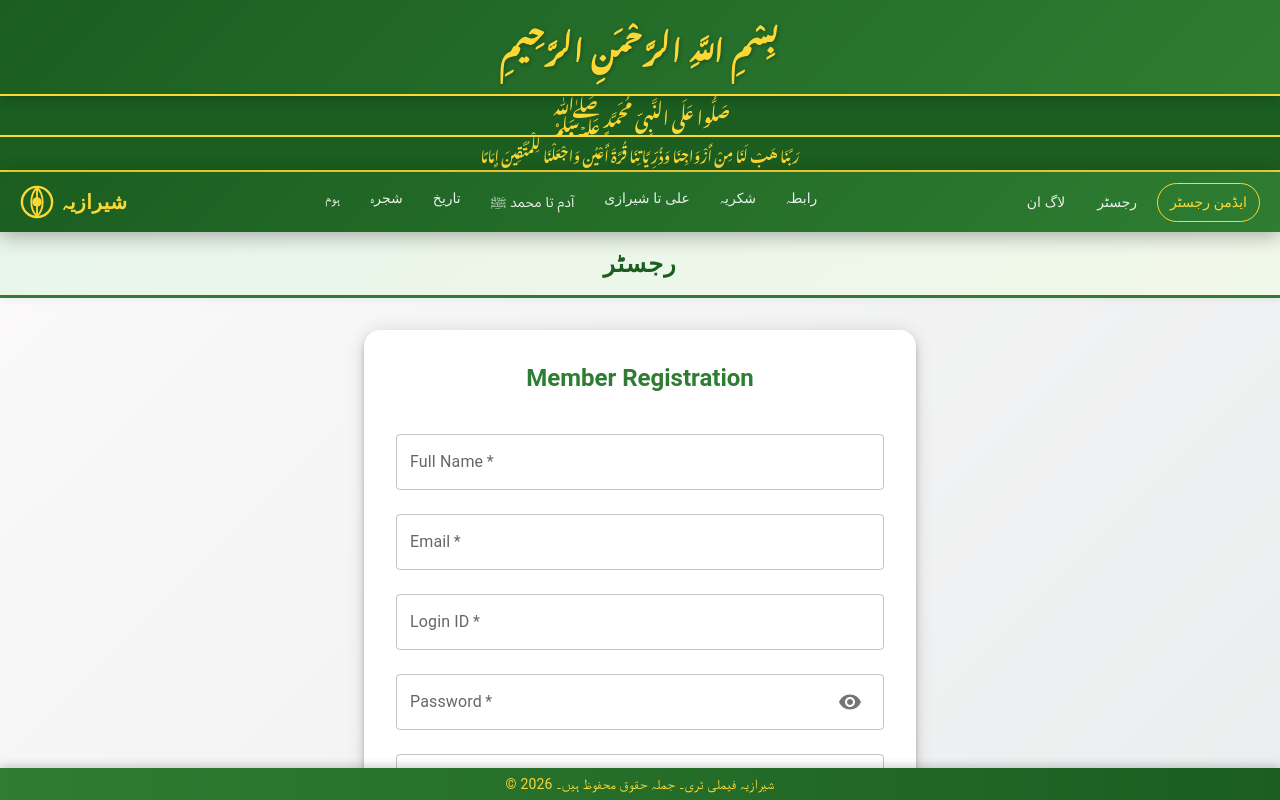
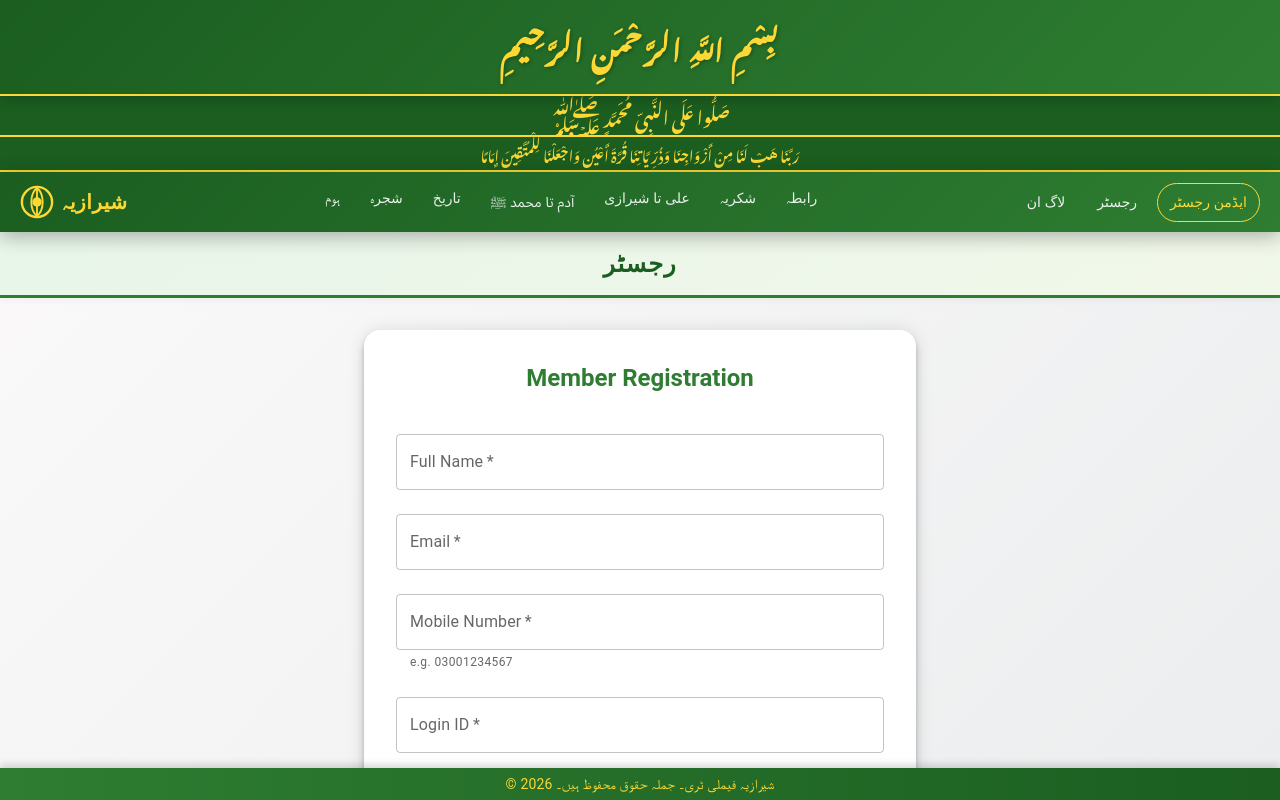
Before and after one commit to syedabdulnabi1983/Shujra-Sherazia, a React (Create React App) app in the folder frontend/: page /register in a window 1280 px wide. Built offline with nearby package versions, Linux system fonts and the light colour scheme; a web font is replaced by a local one.

Commit message:
Update Register.js

```diff
--- a/frontend/src/components/Register.js
+++ b/frontend/src/components/Register.js
@@ -6,7 +6,7 @@ import { Link } from 'react-router-dom';
 
 const Register = () => {
   const [form, setForm] = useState({
-    name: '', email: '', login_id: '', password: '', re_password: '', secret_code: ''
+    name: '', email: '', login_id: '', password: '', re_password: '', secret_code: '', mobile: ''
   });
   const [showPassword, setShowPassword] = useState(false);
   const [showRePassword, setShowRePassword] = useState(false);
@@ -17,10 +17,7 @@ const Register = () => {
 
   const handleSubmit = async e => {
     e.preventDefault();
-    if (form.password !== form.re_password) {
-      setMsg('Passwords do not match');
-      return;
-    }
+    if (form.password !== form.re_password) { setMsg('Passwords do not match'); return; }
     try {
       const res = await axios.post('/api/auth/register', form);
       localStorage.setItem('token', res.data.token);
@@ -42,6 +39,7 @@ const Register = () => {
           <form onSubmit={handleSubmit}>
             <TextField fullWidth label="Full Name" name="name" margin="normal" value={form.name} onChange={handleChange} required />
             <TextField fullWidth label="Email" name="email" type="email" margin="normal" value={form.email} onChange={handleChange} required />
+            <TextField fullWidth label="Mobile Number" name="mobile" type="tel" margin="normal" value={form.mobile} onChange={handleChange} required helperText="e.g. 03001234567" />
             <TextField fullWidth label="Login ID" name="login_id" margin="normal" value={form.login_id} onChange={handleChange} required />
             <TextField fullWidth label="Password" name="password" type={showPassword ? 'text' : 'password'} margin="normal" value={form.password} onChange={handleChange} required
               InputProps={{ endAdornment: <InputAdornment position="end"><IconButton onClick={() => setShowPassword(!showPassword)}>{showPassword ? <VisibilityOff /> : <Visibility />}</IconButton></InputAdornment> }}
```
